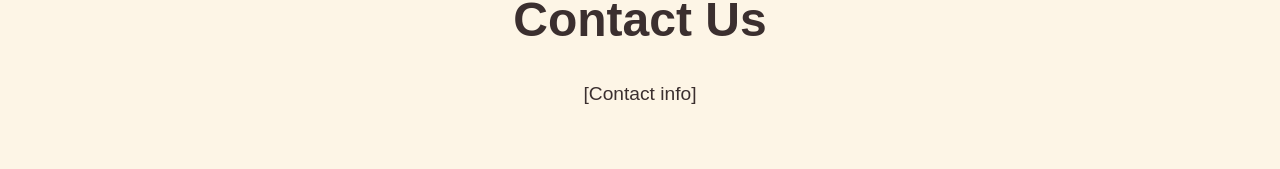
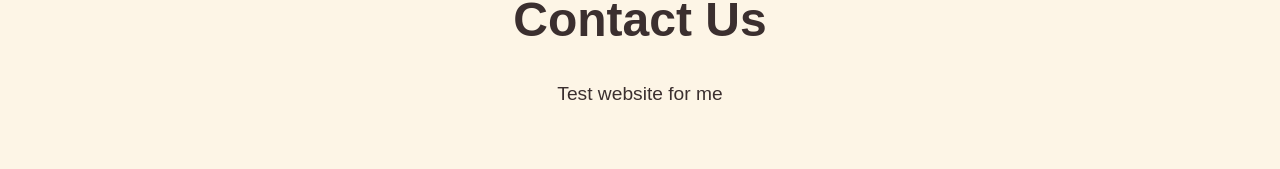
Before and after one commit to zwjc/frontend, a React (Create React App) app: page /contact in a window 1280 px wide. Shown: the part 215-384 px from the top of the page. Built offline with nearby package versions, Linux system fonts and the light colour scheme.

Commit message:
chore: clarifications

```diff
--- a/src/about.tsx
+++ b/src/about.tsx
@@ -18,7 +18,7 @@ const About: React.FC = () => {
         transition={{ duration: 1, delay: 0.3 }}
         style={{ fontSize: '1.2rem', lineHeight: 1.6, maxWidth: '800px', margin: '0 auto' }}
       >
-        [About info]
+        Test website.
       </motion.p>
     </div>
   );
--- a/src/contact.tsx
+++ b/src/contact.tsx
@@ -18,7 +18,7 @@ const Contact: React.FC = () => {
         transition={{ duration: 1, delay: 0.3 }}
         style={{ fontSize: '1.2rem', lineHeight: 1.6, maxWidth: '800px', margin: '0 auto' }}
       >
-        [Contact info]
+        Test website for me
       </motion.p>
     </div>
   );
```
